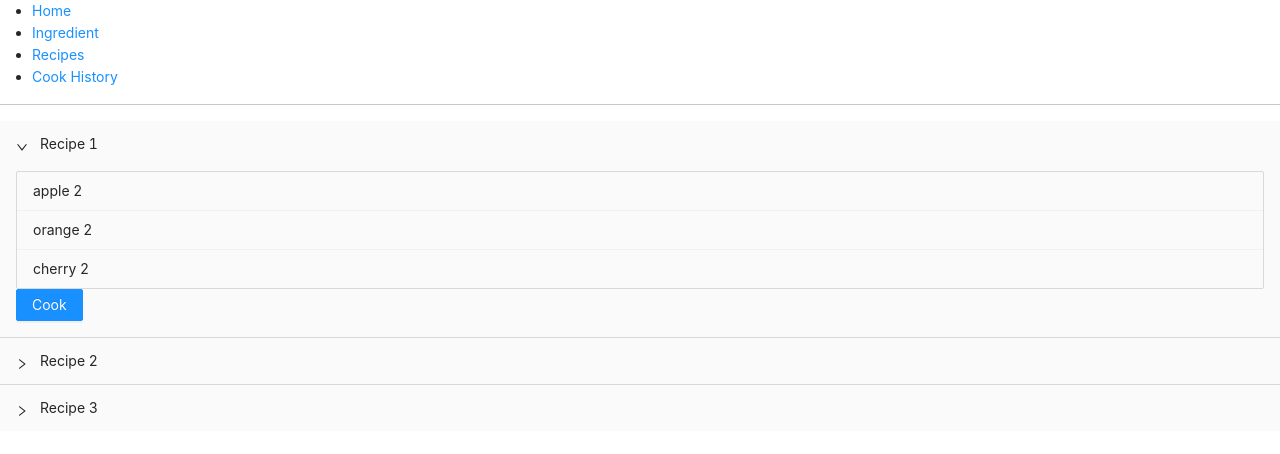
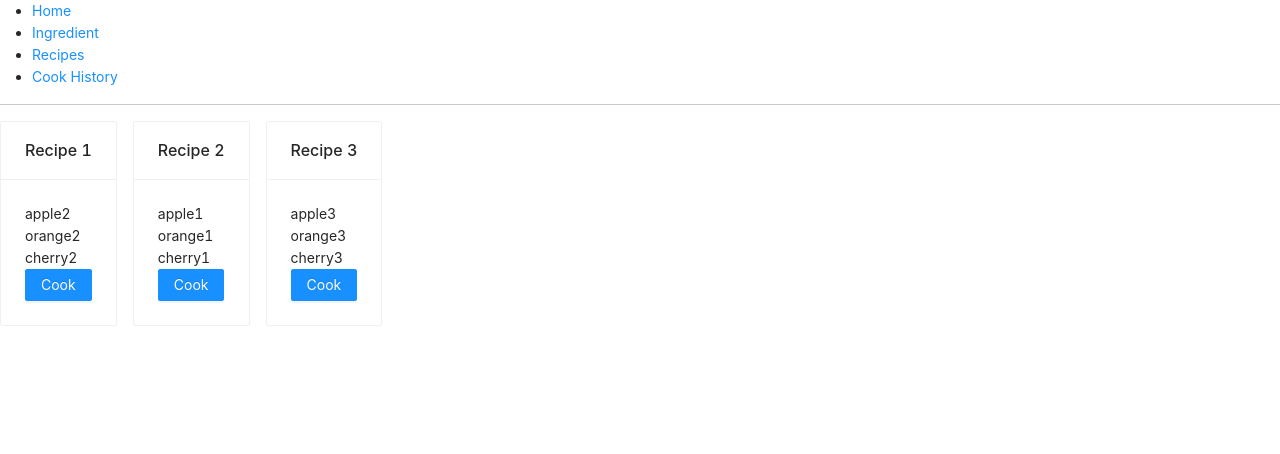
Before and after one commit to ZidiHu/pantry-app, a React (Create React App) app: page /recipe in a window 1280 px wide. Shown: the top 454 px of the page. Built offline with nearby package versions, Linux system fonts and the light colour scheme.

Commit message:
use card component instead of list

```diff
--- a/src/pages/recipe/index.jsx
+++ b/src/pages/recipe/index.jsx
@@ -1,5 +1,5 @@
 import React, { useState } from 'react';
-import { Collapse, Button, List } from 'antd';
+import { Collapse, Button, List, Card } from 'antd';
 import mockRecipe from '../../mock/recipe'
 
 const { Panel } = Collapse;
@@ -11,7 +11,8 @@ const RecipeList = props => {
   }
 
   return (
-    <Collapse bordered={false} defaultActiveKey={[1]}>
+    <>
+      {/* <Collapse bordered={false} defaultActiveKey={[1]}>
         {mockRecipe.map((recipe) => (
           <Panel header={recipe.recipeName} key={recipe.key}>
             <List
@@ -26,7 +27,26 @@ const RecipeList = props => {
           </Panel>
         ))
         }
-    </Collapse >
+      </Collapse > */}
+      <List
+        grid={{ gutter: 16, lg: 3, md: 2, sm: 1 }}
+        dataSource={mockRecipe}
+        renderItem={item => (
+          <List.Item>
+            <Card title={item.recipeName}>
+              {item.ingredients.map((ingredients) => (
+                <>
+                  <p className='d-inline'>{ingredients.ingredientName}</p>
+                  <p className='d-inline'>{ingredients.ingredientQuality}</p>
+                  <br/>
+                </>
+              ))}
+              <Button type="primary" onClick={() => console.log('rowkey', item.key)}>Cook</Button>
+            </Card>
+          </List.Item>
+        )}
+      />
+    </>
   )
 }
 
```
Lines whose indentation alone changed are shown as unchanged.
